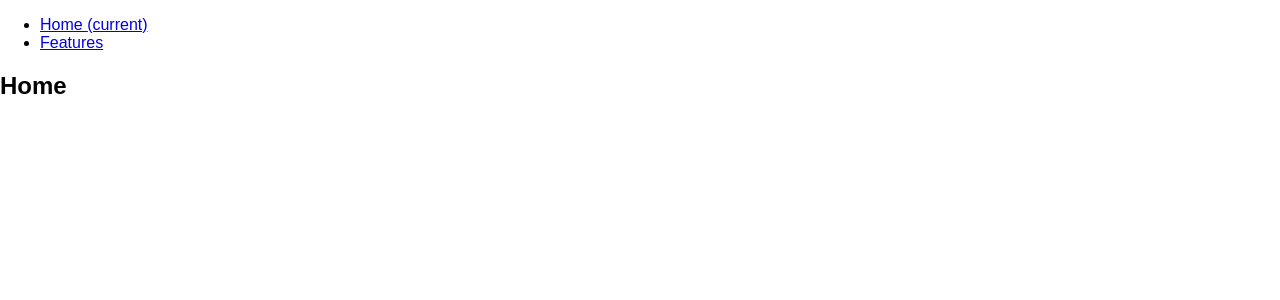
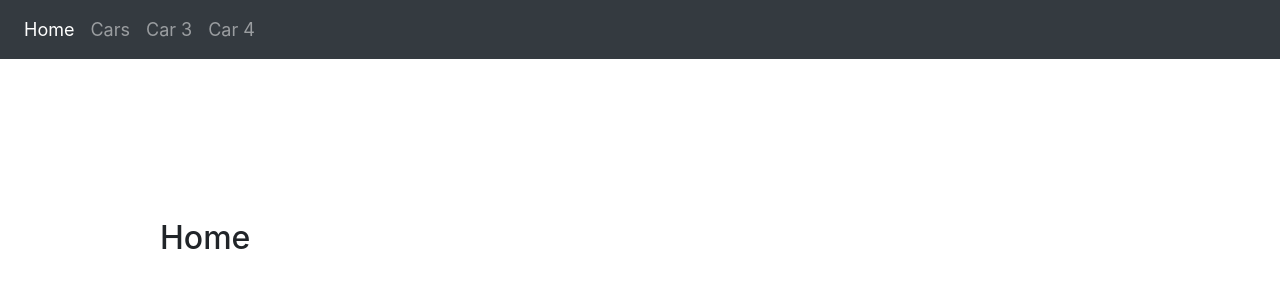
Before and after one commit to seriiserii825/vue-2, a Vue app: page / in a window 1280 px wide. Shown: the top 300 px of the page. Built offline with nearby package versions, Linux system fonts and the light colour scheme.

Commit message:
finish router

```diff
--- a/public/index.html
+++ b/public/index.html
@@ -4,6 +4,8 @@
     <meta charset="utf-8">
     <meta http-equiv="X-UA-Compatible" content="IE=edge">
     <meta name="viewport" content="width=device-width,initial-scale=1.0">
+    <link rel="stylesheet" href="https://maxcdn.bootstrapcdn.com/bootstrap/4.0.0/css/bootstrap.min.css"
+          integrity="sha384-Gn5384xqQ1aoWXA+058RXPxPg6fy4IWvTNh0E263XmFcJlSAwiGgFAW/dAiS6JXm" crossorigin="anonymous">
     <link rel="icon" href="<%= BASE_URL %>favicon.ico">
     <title><%= htmlWebpackPlugin.options.title %></title>
   </head>
--- a/src/App.vue
+++ b/src/App.vue
@@ -1,20 +1,26 @@
 <template>
   <div id="app">
-    <nav class="navbar navbar-expand-lg navbar-light bg-light">
+    <nav class="navbar navbar-expand-lg navbar-dark bg-dark">
       <div class="collapse navbar-collapse" id="navbarNav">
         <ul class="navbar-nav">
-          <li class="nav-item active">
-            <a class="nav-link" href="#">Home
-              <span class="sr-only">(current)</span>
-            </a>
-          </li>
-          <li class="nav-item">
-            <a class="nav-link" href="#">Features</a>
-          </li>
+          <router-link tag="li" exact class="nav-item" to="/" active-class="active">
+            <a class="nav-link">Home</a>
+          </router-link>
+          <router-link tag="li" class="nav-item" to="/cars" active-class="active">
+            <a class="nav-link">Cars</a>
+          </router-link>
+          <router-link tag="li" class="nav-item" to="/car/3" active-class="active">
+            <a class="nav-link">Car 3</a>
+          </router-link>
+          <router-link tag="li" class="nav-item" to="/car/4" active-class="active">
+            <a class="nav-link">Car 4</a>
+          </router-link>
         </ul>
       </div>
     </nav>
-    <router-view></router-view>
+    <div class="main">
+      <router-view></router-view>
+    </div>
   </div>
 </template>
 
@@ -32,5 +38,9 @@ html {
 }
 body {
   margin: 0;
+  font-size: 18px;
+}
+.main {
+  padding: 10rem;
 }
 </style>
--- /dev/null
+++ b/src/pages/Car.vue
@@ -0,0 +1,52 @@
+<template>
+  <div>
+    <h2>Car - {{ id }}</h2>
+    <button class="btn btn-primary" @click="goBackToCars">Go to cars</button>
+    <hr>
+    <router-link
+      tag="button"
+      class="btn btn-success"
+      :to="{
+      name: 'full',
+      params: {id},
+      query: {name: ' Mazda ', age: '2020'},
+      hash: '#scroll'
+    }"
+    >Car full
+    </router-link>
+    <router-view></router-view>
+  </div>
+</template>
+
+<script>
+export default {
+  data () {
+    return {
+      // id: this.$router.currentRoute.params.id
+      id: this.$route.params.id
+    }
+  },
+  methods: {
+    goBackToCars () {
+      this.$router.push('/cars')
+    }
+  },
+  watch: {
+    $route (toR, fromR) {
+      this.id = toR.params.id
+    }
+  },
+  beforeRouteLeave (toR, fromR, next) {
+    console.log('beforeRouteLeave ')
+    if (window.confirm('Are you want to go to Cars page?')) {
+      next()
+    } else {
+      next(false)
+    }
+  }
+}
+</script>
+
+<style scoped>
+
+</style>
--- a/src/pages/Cars.vue
+++ b/src/pages/Cars.vue
@@ -1,12 +1,17 @@
 <template>
   <div>
-    <h2>Cars</h2>
+    <h2>Cars page</h2>
+
+    <ul>
+      <router-link :key="car" tag="li" v-for="car in 5" :to="'/car/' + car">
+        <a>Car {{ car }}</a>
+      </router-link>
+    </ul>
   </div>
 </template>
 
 <script>
 export default {
-
 }
 </script>
 
--- /dev/null
+++ b/src/pages/Page404.vue
@@ -0,0 +1,3 @@
+<template>
+  <h1>404 - page doesn't exist</h1>
+</template>
--- a/src/routes.js
+++ b/src/routes.js
@@ -1,6 +1,9 @@
 import VueRouter from 'vue-router'
 import Home from '@/pages/Home'
 import Cars from '@/pages/Cars'
+import Car from '@/pages/Car'
+import CarFull from '@/pages/CarFull'
+import Page404 from '@/pages/Page404'
 
 export default new VueRouter({
   routes: [
@@ -10,8 +13,54 @@ export default new VueRouter({
     },
     {
       path: '/cars',
-      component: Cars
+      component: Cars,
+      name: 'cars'
+    },
+    {
+      path: '/car/:id',
+      component: Car,
+      children: [
+        {
+          path: '/car/:id/full',
+          component: CarFull,
+          name: 'full'
+          // beforeEnter (to, from, next) {
+          //   console.log('beforeEnter')
+          //   const result = 2
+          //
+          //   if (result === 3) {
+          //     next(true)
+          //   } else {
+          //     next(false)
+          //   }
+          // }
+        }
+      ]
+    },
+    {
+      path: '/none',
+      redirect: {
+        name: 'cars'
+      }
+    },
+    {
+      path: '*',
+      component: Page404
     }
   ],
-  mode: 'history'
+  mode: 'history',
+  scrollBehavior (to, from, savedPosition) {
+    if (savedPosition) {
+      return savedPosition
+    }
+
+    if (to.hash) {
+      return { selector: to.hash }
+    }
+
+    return {
+      x: 0,
+      y: 0
+    }
+  }
 })
```
Also changed, not shown: src/pages/CarFull.vue (added, +40 -0 lines).
